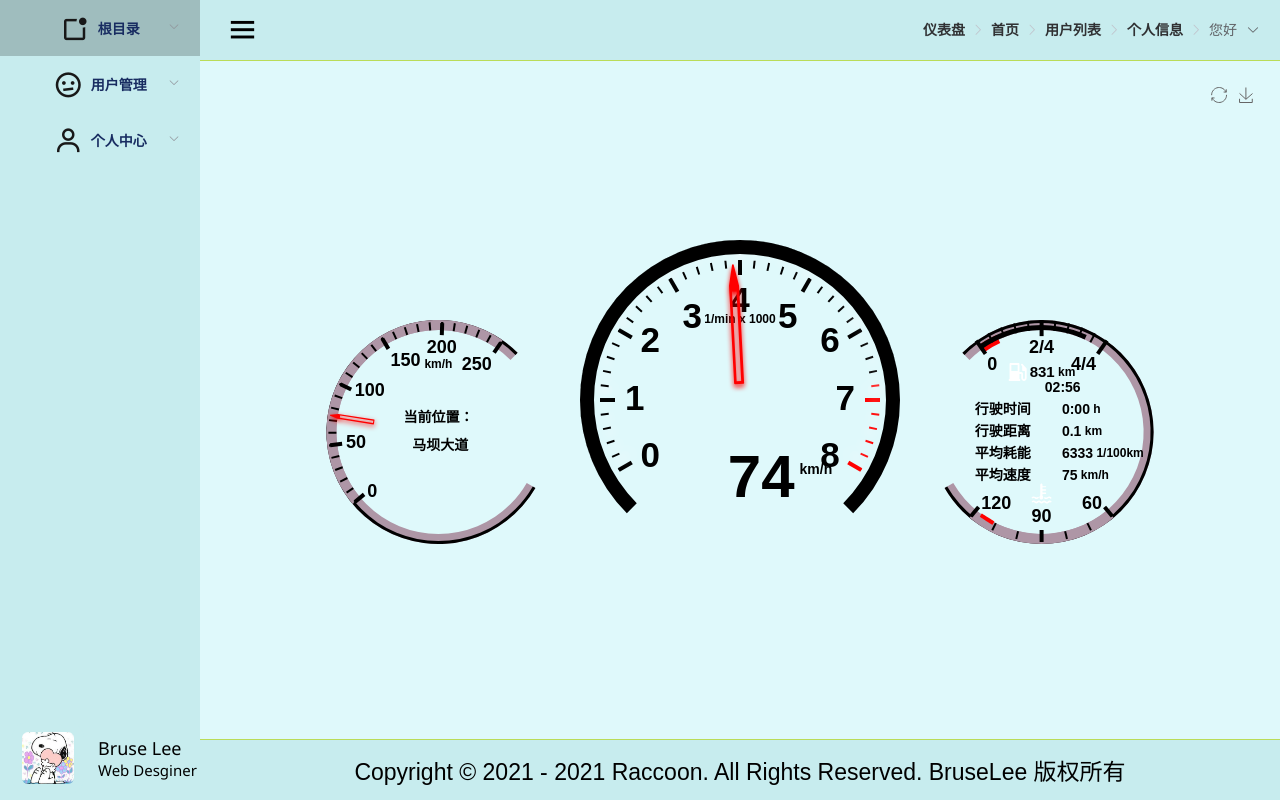
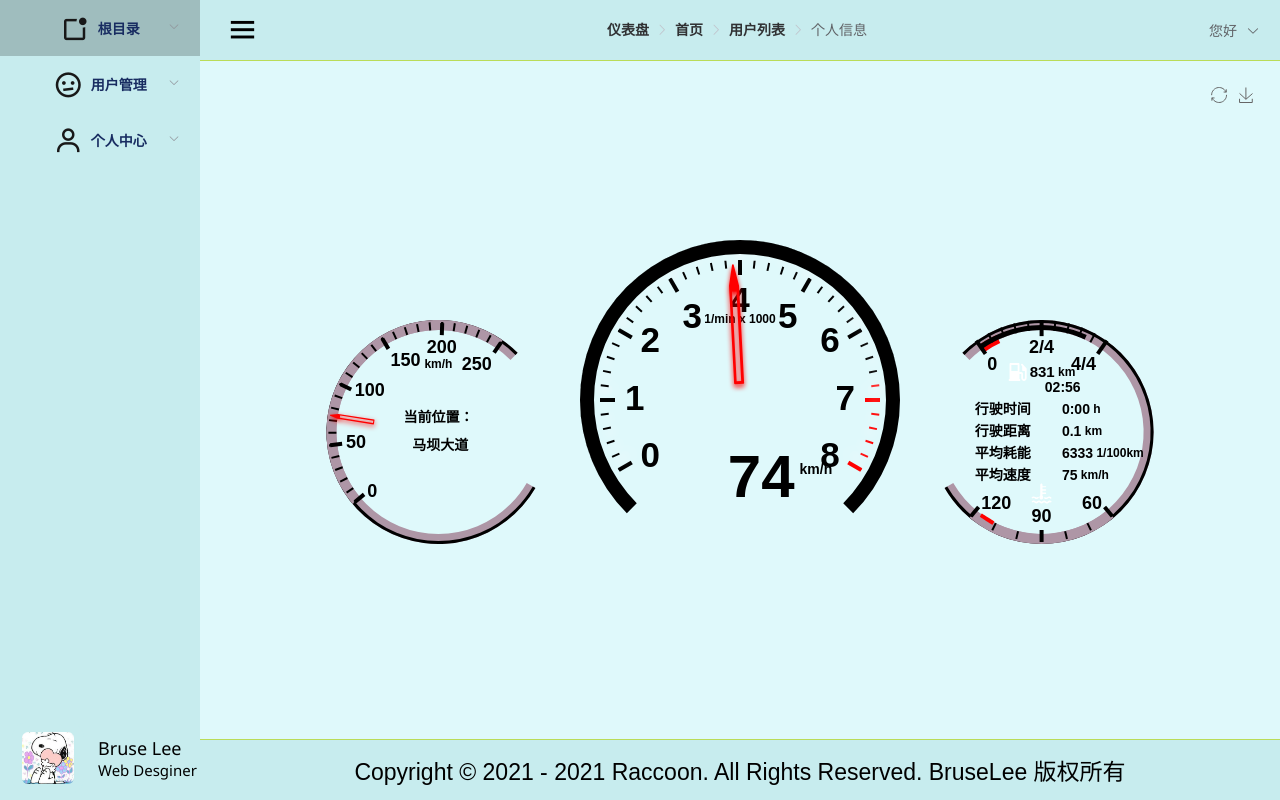
Before and after one commit to Bruse-Lee/Back-and-Front, a Vue app in the folder surveryfront/: page /dashboard in a window 1280 px wide. Built offline with nearby package versions, Linux system fonts and the light colour scheme; sample sign-in values are in the browser's storage.

Commit message:
头部导航布局调整

```diff
--- a/surveryfront/src/components/Layout.vue
+++ b/surveryfront/src/components/Layout.vue
@@ -9,7 +9,20 @@
           <a href="#"
             ><i class="bx bx-menu" :class="iconTurn" @click="handleCollapse"></i
           ></a>
-          &nbsp;&nbsp;&nbsp;&nbsp;&nbsp;
+          <el-breadcrumb separator-class="el-icon-arrow-right">
+            <el-breadcrumb-item :to="{ path: '/dashboard' }"
+              >仪表盘</el-breadcrumb-item
+            >
+            <el-breadcrumb-item :to="{ path: '/home' }"
+              >首页</el-breadcrumb-item
+            >
+            <el-breadcrumb-item :to="{ path: '/userController/userList' }"
+              >用户列表</el-breadcrumb-item
+            >
+            <el-breadcrumb-item :to="{ path: '/personalCenter/profile' }"
+              >个人信息</el-breadcrumb-item
+            >
+          </el-breadcrumb>
           <header-bar></header-bar>
         </el-header>
         <el-main>
@@ -25,13 +38,13 @@
 </template>
 
 <script>
-import headerBar from './headNavbar/headBar.vue'
+import headerBar from "./headNavbar/headBar.vue";
 import Sidebar from "../components/sidebar/sidebar.vue";
 import routes from "../router/routes";
 export default {
   components: {
     Sidebar,
-    headerBar
+    headerBar,
   },
   data() {
     return {
@@ -63,7 +76,6 @@ export default {
           //   });
         }
         newArr.push(obj);
-
       });
       return newArr;
     },
--- a/surveryfront/src/components/Login/Login.vue
+++ b/surveryfront/src/components/Login/Login.vue
@@ -57,7 +57,7 @@ export default {
       if (this.loginForm.username != "" && this.loginForm.password != "") {
         this.toLogin();
       } else {
-        alert("用户名或密码不能为空");
+       this.$message.error("用户名和密码不能为空!")
       }
     },
 
@@ -67,7 +67,6 @@ export default {
         username: this.loginForm.username,
         password: this.loginForm.password,
       };
-      // console.log(data);
       // 设置响应拦截器
       request.interceptors.response.use((response) => {
         response.headers.authorization = window.localStorage.getItem("token");
--- a/surveryfront/src/components/headNavbar/headBar.vue
+++ b/surveryfront/src/components/headNavbar/headBar.vue
@@ -1,16 +1,5 @@
 <template>
   <div>
-    <el-breadcrumb separator-class="el-icon-arrow-right">
-      <el-breadcrumb-item :to="{ path: '/dashboard' }"
-        >仪表盘</el-breadcrumb-item
-      >
-      <el-breadcrumb-item :to="{ path: '/home' }">首页</el-breadcrumb-item>
-      <el-breadcrumb-item :to="{ path: '/userController/userList' }"
-        >用户列表</el-breadcrumb-item
-      >
-      <el-breadcrumb-item :to="{ path: '/personalCenter/profile' }"
-        >个人信息</el-breadcrumb-item
-      >
     <!--  下拉菜单-->
     <el-dropdown @command="handleCommand" class="drop"
       ><!--  绑定指令,在methods里定义-->
@@ -18,6 +7,7 @@
         您好
         <i class="el-icon-arrow-down el-icon--right"></i>
       </span>
+      <div></div>
       <el-dropdown-menu slot="dropdown">
         <!-- icon是修改图标 ，command是点击后传给方法的值-->
         <el-dropdown-item icon="el-icon-edit" command="edit"
@@ -30,7 +20,6 @@
       </el-dropdown-menu>
     </el-dropdown>
     <!--  下拉菜单结束-->
-    </el-breadcrumb>
     <el-dialog
       title="Tips"
       :visible.sync="centerDialogVisible"
@@ -73,15 +62,15 @@ export default {
       localStorage.removeItem("refreshToken");
       this.$router.push("/Login");
     },
-    handleCancel(){
-      this.centerDialogVisible=false
-    }
+    handleCancel() {
+      this.centerDialogVisible = false;
+    },
   },
 };
 </script>
 
 <style scoped>
 .drop {
-  float: right;
+  /* float: right; */
 }
 </style>
```
Lines whose indentation alone changed are shown as unchanged.
